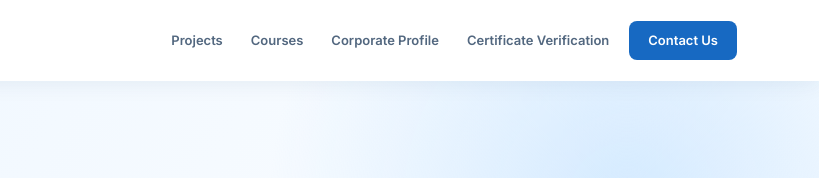
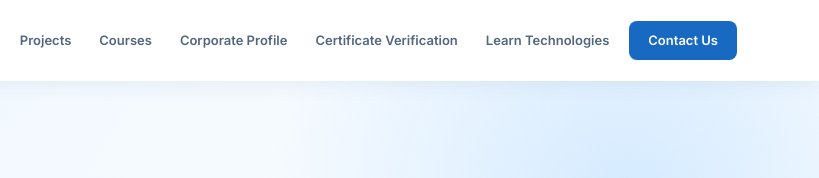
Before and after one commit to trainat2ksolutions/in, a plain HTML site: page index.html in a window 1280 px wide. Shown: the top 178 px of the page, 461-1280 px from the left. Drawn offline with nearby package versions, Linux system fonts and the light colour scheme.

Commit message:
Update index.html

```diff
--- a/index.html
+++ b/index.html
@@ -738,6 +738,7 @@ footer li a:hover {
             <li class="nav-item"><a class="nav-link" href="#courses">Courses</a></li>
             <li class="nav-item"><a class="nav-link" href="#corporate">Corporate Profile</a></li>
             <li class="nav-item"><a class="nav-link" href="#verification">Certificate Verification</a></li>
+            <li class="nav-item"><a class="nav-link" href="https://drive.google.com/drive/folders/1TFjFaJOV4xztCCgVF7607qsfi2Z2pbXd?usp=sharing">Learn Technologies</a></li>
             <li class="nav-item"><a class="nav-link nav-button" href="#contact">Contact Us</a></li>
         </ul>
     </div>
```
